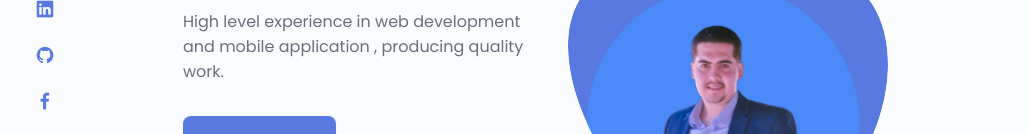
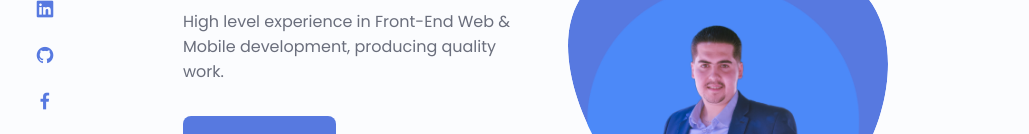
Before and after one commit to Elian-abboud/new_portfolio, a plain HTML site: page index.html in a window 1280 px wide. Shown: the part 326-460 px from the top of the page, without its empty margins (125-1154 px from the left). Drawn offline with nearby package versions, Linux system fonts and the light colour scheme.

Commit message:
Update index.html

```diff
--- a/index.html
+++ b/index.html
@@ -129,7 +129,7 @@
                             and I'm <span class="auto-input"></span>
                         </h3>
                         <p class="home__description">
-                            High level experience in web development and mobile application , producing quality
+                            High level experience in Front-End Web & Mobile development, producing quality
                             work.
                         </p>
                         <a href="#contact" class="button button--flex">
```
